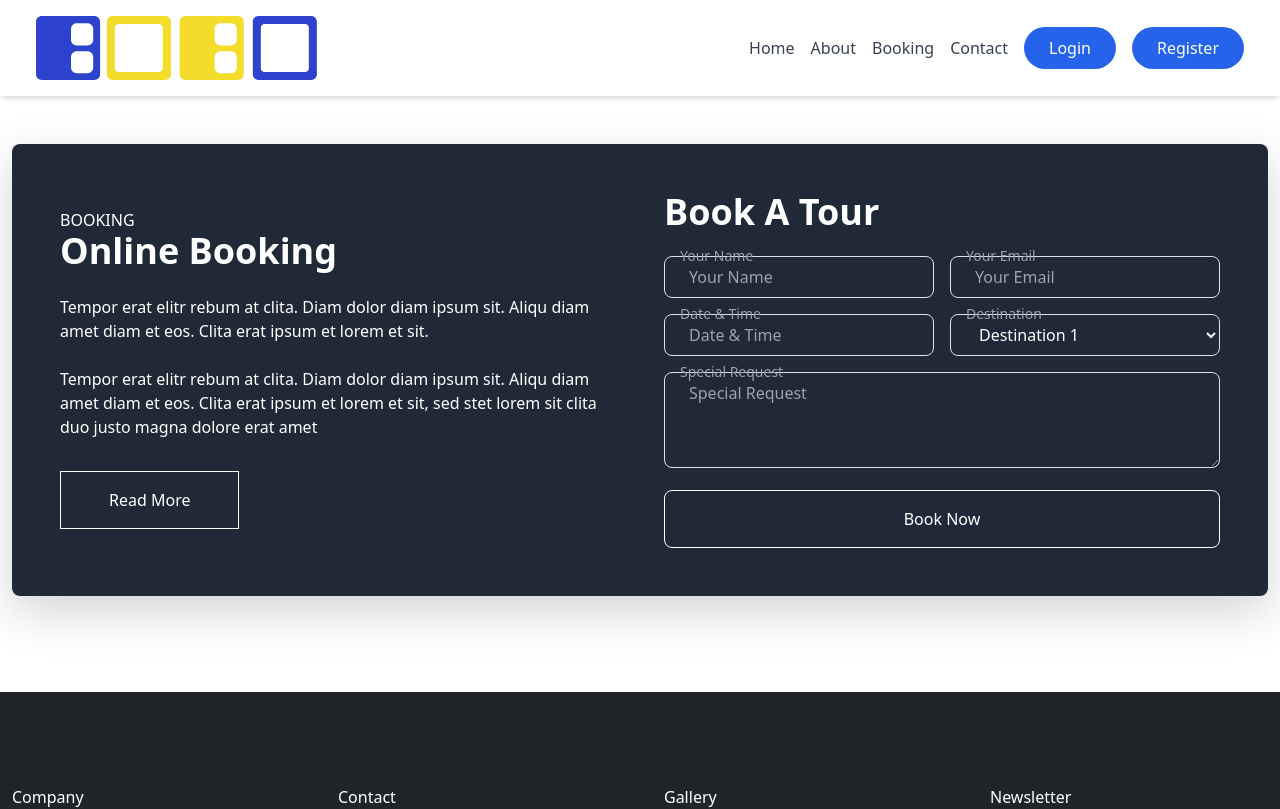
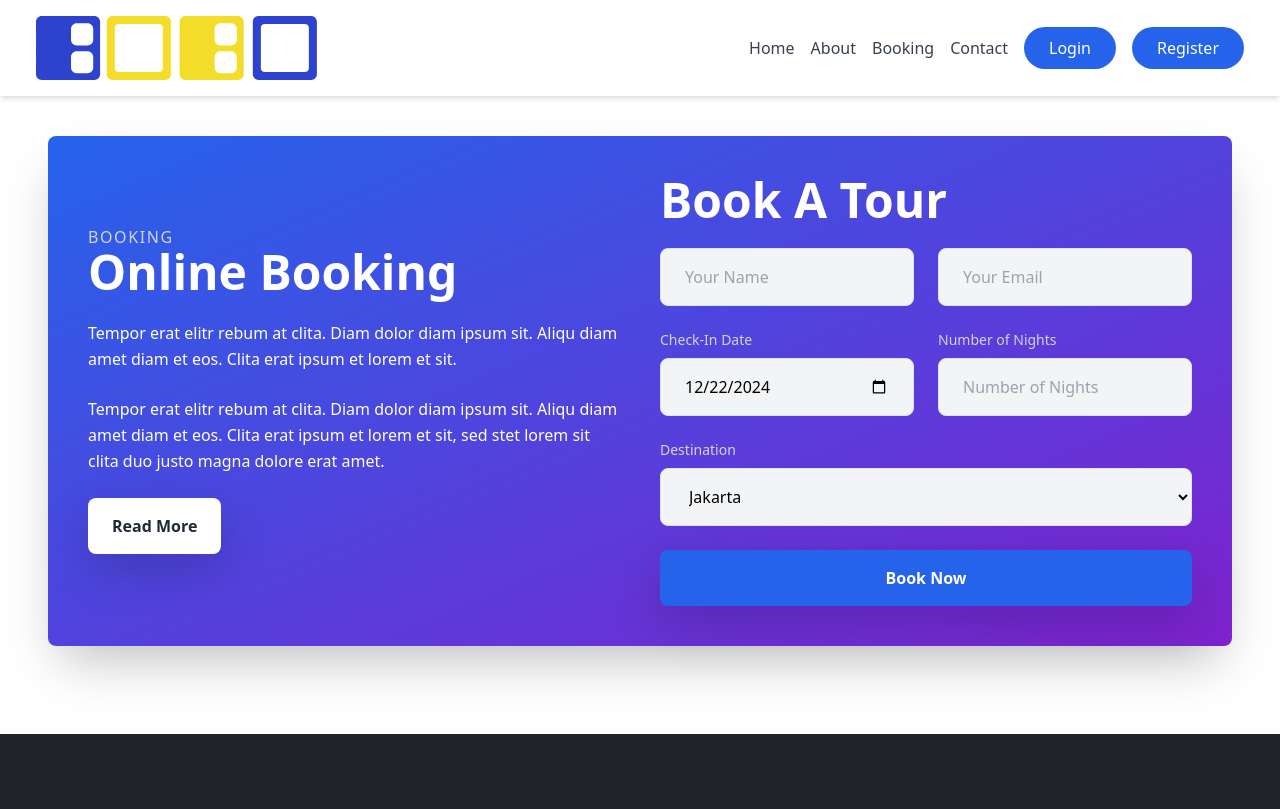
Before and after one commit to M-o-ha-med/paw-booking-web, a React (Vite) app: page /booking in a window 1280 px wide. Shown: the top 809 px of the page. Built offline with nearby package versions, Linux system fonts and the light colour scheme.

Commit message:
Booking page

```diff
--- a/src/Booking.jsx
+++ b/src/Booking.jsx
@@ -1,101 +1,95 @@
 import React from "react";
 
 const Booking = () => {
+  const getCurrentDate = () => {
+    const now = new Date();
+    return now.toISOString().slice(0, 10); // Format untuk input type="date"
+  };
+
   return (
-    <div className="container mx-auto py-5">
-      <div className="bg-gray-800 text-white p-5 rounded-lg shadow-lg">
-        <div className="grid md:grid-cols-2 gap-5 items-center">
+    <div className="container mx-auto py-10 px-5">
+      <div className="bg-gradient-to-br from-blue-600 to-purple-700 text-white p-10 rounded-lg shadow-2xl">
+        <div className="grid md:grid-cols-2 gap-10 items-center">
           <div>
-            <h6 className="uppercase text-white">Booking</h6>
-            <h1 className="text-2xl md:text-4xl font-bold mb-4">Online Booking</h1>
-            <p className="mb-4">
+            <h6 className="uppercase tracking-widest text-gray-300">Booking</h6>
+            <h1 className="text-3xl md:text-5xl font-extrabold mb-6">Online Booking</h1>
+            <p className="mb-4 leading-relaxed">
               Tempor erat elitr rebum at clita. Diam dolor diam ipsum sit. Aliqu diam amet diam et eos. Clita erat ipsum et lorem et sit.
             </p>
-            <p className="mb-4">
+            <p className="mb-6 leading-relaxed">
               Tempor erat elitr rebum at clita. Diam dolor diam ipsum sit. Aliqu diam amet diam et eos. Clita erat ipsum et lorem et sit,
-              sed stet lorem sit clita duo justo magna dolore erat amet
+              sed stet lorem sit clita duo justo magna dolore erat amet.
             </p>
             <a
               href="#"
-              className="inline-block border border-white text-white py-3 px-5 mt-2 hover:bg-white hover:text-gray-800 transition duration-300"
+              className="inline-block bg-white text-gray-800 font-semibold py-3 px-6 rounded-lg shadow-lg hover:bg-gray-100 transition duration-300"
             >
               Read More
             </a>
           </div>
           <div>
-            <h1 className="text-2xl md:text-4xl font-bold mb-4">Book A Tour</h1>
+            <h1 className="text-3xl md:text-5xl font-extrabold mb-6">Book A Tour</h1>
             <form>
-              <div className="grid md:grid-cols-2 gap-3">
+              <div className="grid md:grid-cols-2 gap-6">
                 <div>
-                  <div className="relative">
                   <input
                     type="text"
                     id="name"
                     placeholder="Your Name"
-                      className="w-full bg-transparent border border-gray-600 rounded-lg px-4 py-2 focus:outline-none focus:ring-2 focus:ring-blue-500"
+                    className="w-full bg-gray-100 border border-gray-300 rounded-lg px-4 py-3 focus:outline-none focus:ring-2 focus:ring-blue-500"
                   />
-                    <label htmlFor="name" className="absolute top-0 left-4 text-gray-400 text-sm transform -translate-y-1/2">
-                      Your Name
-                    </label>
-                  </div>
                 </div>
                 <div>
-                  <div className="relative">
                   <input
                     type="email"
                     id="email"
                     placeholder="Your Email"
-                      className="w-full bg-transparent border border-gray-600 rounded-lg px-4 py-2 focus:outline-none focus:ring-2 focus:ring-blue-500"
+                    className="w-full bg-gray-100 border border-gray-300 rounded-lg px-4 py-3 focus:outline-none focus:ring-2 focus:ring-blue-500"
                   />
-                    <label htmlFor="email" className="absolute top-0 left-4 text-gray-400 text-sm transform -translate-y-1/2">
-                      Your Email
-                    </label>
-                  </div>
                 </div>
                 <div>
-                  <div className="relative">
+                  <label className="block text-sm font-medium text-gray-300 mb-2" htmlFor="checkin">
+                    Check-In Date
+                  </label>
                   <input
-                      type="text"
-                      id="datetime"
-                      placeholder="Date & Time"
-                      className="w-full bg-transparent border border-gray-600 rounded-lg px-4 py-2 focus:outline-none focus:ring-2 focus:ring-blue-500"
+                    type="date"
+                    id="checkin"
+                    defaultValue={getCurrentDate()}
+                    className="w-full bg-gray-100 border border-gray-300 rounded-lg px-4 py-3 text-black focus:outline-none focus:ring-2 focus:ring-blue-500"
                   />
-                    <label htmlFor="datetime" className="absolute top-0 left-4 text-gray-400 text-sm transform -translate-y-1/2">
-                      Date & Time
-                    </label>
-                  </div>
                 </div>
                 <div>
-                  <div className="relative">
-                    <select
-                      id="select1"
-                      className="w-full bg-transparent border border-gray-600 rounded-lg px-4 py-2 focus:outline-none focus:ring-2 focus:ring-blue-500"
-                    >
-                      <option value="1">Destination 1</option>
-                      <option value="2">Destination 2</option>
-                      <option value="3">Destination 3</option>
-                    </select>
-                    <label htmlFor="select1" className="absolute top-0 left-4 text-gray-400 text-sm transform -translate-y-1/2">
+                  <label className="block text-sm font-medium text-gray-300 mb-2" htmlFor="nights">
+                    Number of Nights
+                  </label>
+                  <input
+                    type="number"
+                    id="nights"
+                    placeholder="Number of Nights"
+                    min="1"
+                    max="30"
+                    className="w-full bg-gray-100 border border-gray-300 rounded-lg px-4 py-3 text-black focus:outline-none focus:ring-2 focus:ring-blue-500"
+                  />
+                </div>
+                <div className="col-span-2">
+                  <label className="block text-sm font-medium text-gray-300 mb-2" htmlFor="destination">
                     Destination
                   </label>
-                  </div>
-                </div>
-                <div className="col-span-2">
-                  <div className="relative">
-                    <textarea
-                      id="message"
-                      placeholder="Special Request"
-                      className="w-full bg-transparent border border-gray-600 rounded-lg px-4 py-2 h-24 focus:outline-none focus:ring-2 focus:ring-blue-500"
-                    ></textarea>
-                    <label htmlFor="message" className="absolute top-0 left-4 text-gray-400 text-sm transform -translate-y-1/2">
-                      Special Request
-                    </label>
-                  </div>
+                  <select
+                    id="destination"
+                    className="w-full bg-gray-100 border border-gray-300 rounded-lg px-4 py-3 text-black focus:outline-none focus:ring-2 focus:ring-blue-500"
+                  >
+                    <option value="jakarta">Jakarta</option>
+                    <option value="bandung">Bandung</option>
+                    <option value="yogyakarta">Yogyakarta</option>
+                    <option value="surabaya">Surabaya</option>
+                    <option value="bali">Bali</option>
+                  </select>
                 </div>
                 <div className="col-span-2">
                   <button
                     type="submit"
-                    className="w-full bg-transparent border border-white text-white py-3 rounded-lg hover:bg-white hover:text-gray-800 transition duration-300"
+                    className="w-full bg-blue-600 hover:bg-blue-500 text-white font-semibold py-3 rounded-lg shadow-lg transition duration-300"
                   >
                     Book Now
                   </button>
```
Lines whose indentation alone changed are shown as unchanged.
